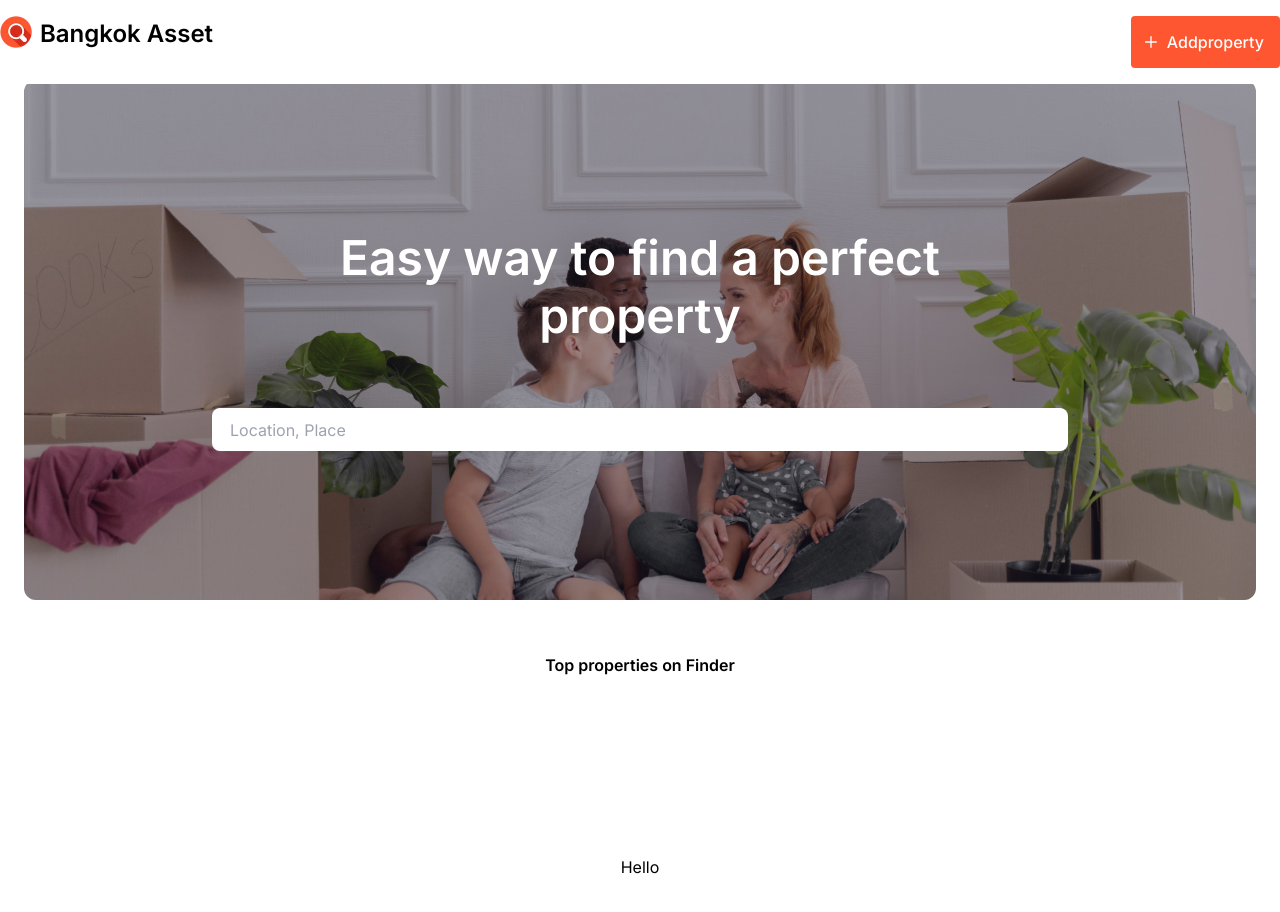
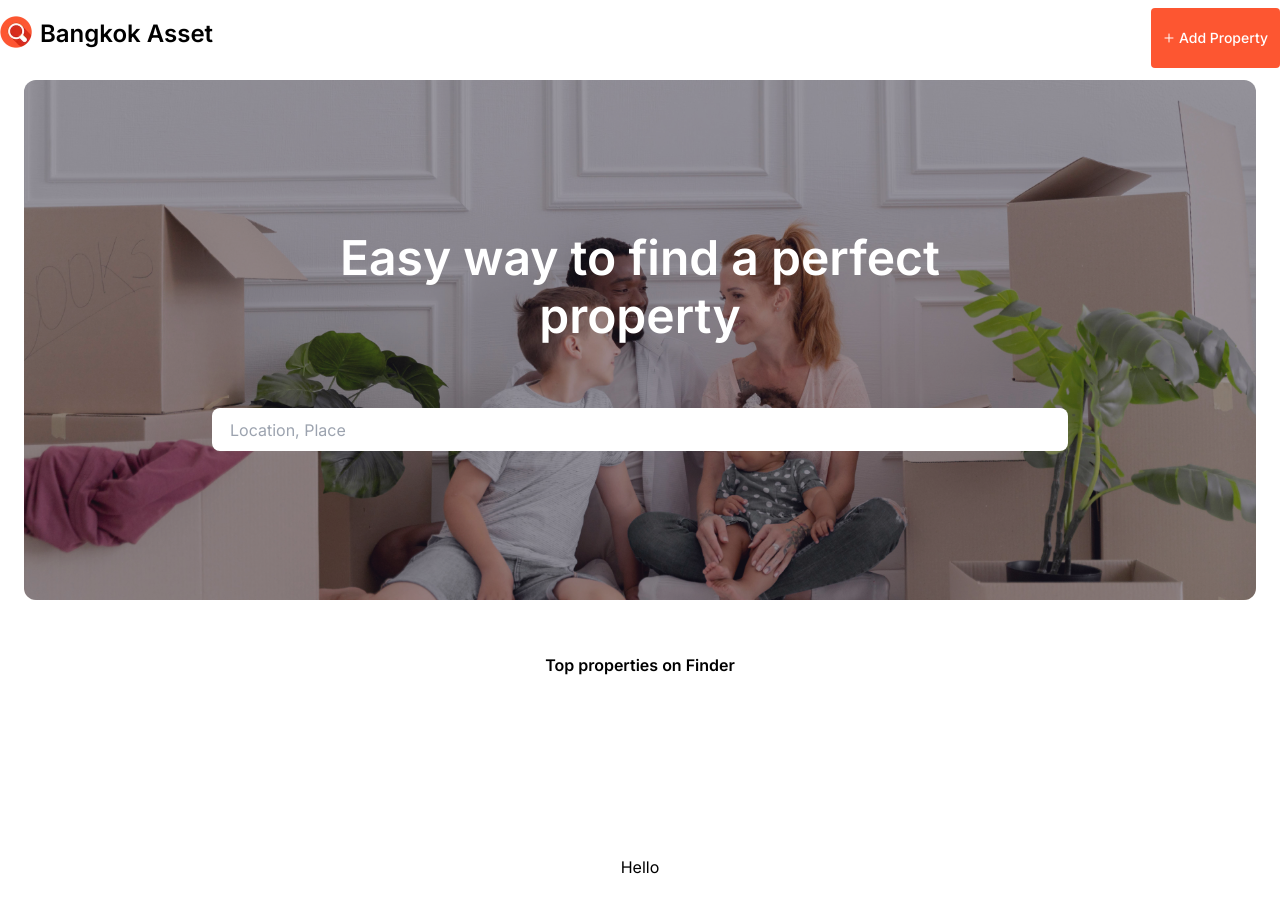
Before and after one commit to nata-non/Takehome, a Next.js app: page / in a window 1280 px wide. Shown: the top 912 px of the page. Built offline with nearby package versions, Linux system fonts and the light colour scheme.

Commit message:
fix: navbar padding

```diff
--- a/src/components/navBar.tsx
+++ b/src/components/navBar.tsx
@@ -2,9 +2,9 @@ import Image from "next/image";
 
 export default function NavBar() {
   return (
-    <div className="flex fixed top-0 min-w-full bg-white py-4 z-50">
+    <div className="flex fixed top-0 min-w-full bg-white py-2 z-50">
       <div className="flex justify-between mx-auto w-full max-w-[1300px] ">
-        <div className="flex gap-2 cursor-pointer">
+        <div className="flex mt-2 gap-2 cursor-pointer">
           <div>
             <Image
               src="/assets/searchIcon.webp"
@@ -16,9 +16,9 @@ export default function NavBar() {
           </div>
           <h1 className="text-[1.5rem] font-semibold mb-4">Bangkok Asset</h1>
         </div>
-        <div className="flex bg-[#fd5631] hover:bg-[#fd390e] cursor-pointer hover:shadow-lg hover:shadow-[#fd5631]/30 text-white font-medium px-4 rounded transition-all duration-200 ease-in-out items-center justify-center">
+        <div className="flex bg-[#fd5631] hover:bg-[#fd390e] cursor-pointer hover:shadow-lg hover:shadow-[#fd5631]/30 text-white font-medium px-3 py-1 rounded transition-all duration-200 ease-in-out items-center justify-center text-sm">
           <svg
-            className="mr-2 -ml-1 w-4 h-4"
+            className="mr-1 w-3 h-3"
             fill="none"
             stroke="currentColor"
             viewBox="0 0 24 24"
@@ -31,7 +31,7 @@ export default function NavBar() {
               d="M12 4v16m8-8H4"
             ></path>
           </svg>
-          <p>Addproperty</p>
+          <p>Add Property</p>
         </div>
       </div>
     </div>
```
